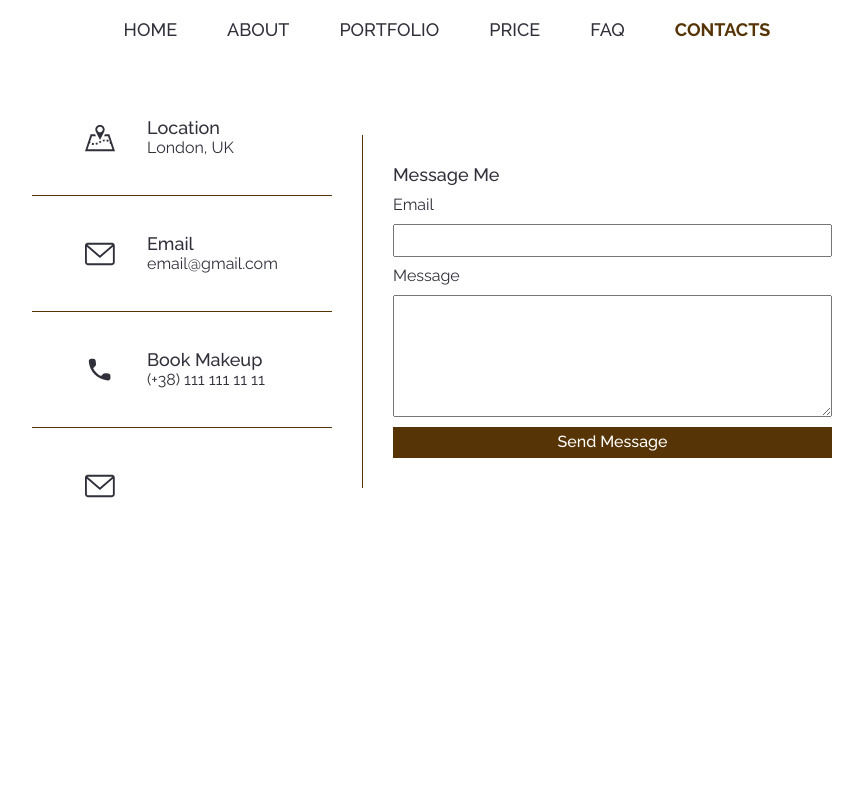
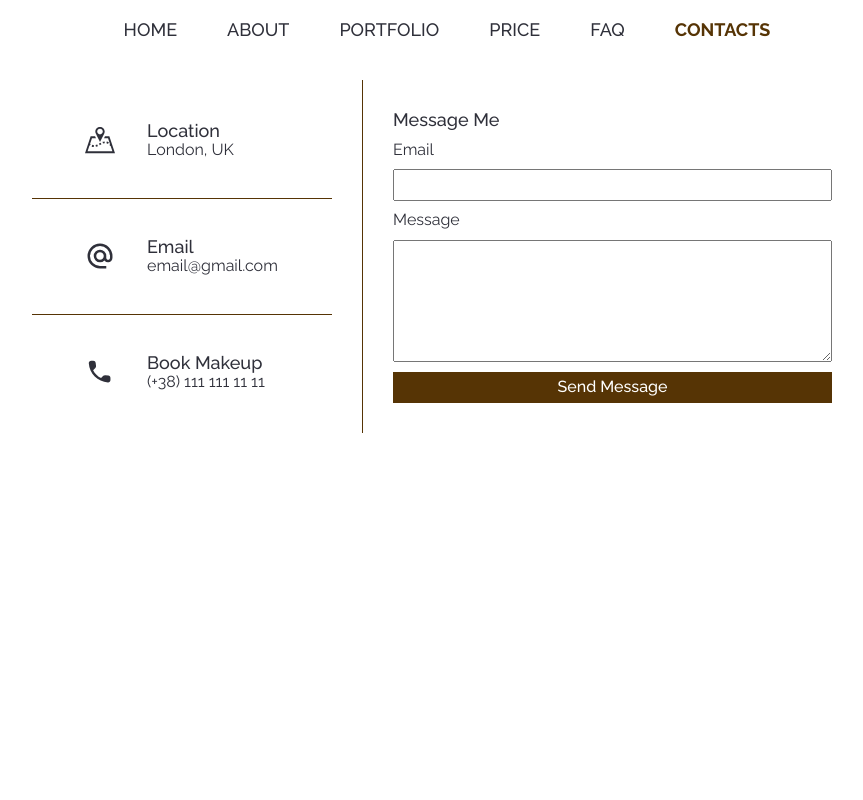
Before and after one commit to OlegKushnir/makeup, a React (Create React App) app: page /makeup/contacts in a window 1280 px wide. Shown: the top 800 px of the page, without its empty margins (193-1056 px from the left). Built offline with nearby package versions, Linux system fonts and the light colour scheme; a web font is replaced by a local one.

Commit message:
upd
icons

```diff
--- a/src/components/Contacts/Contacts.jsx
+++ b/src/components/Contacts/Contacts.jsx
@@ -7,11 +7,11 @@ const Contacts = () => {
   // const handleSubmit = () => {
   //   console.log('Sending message');
   // };
-  const handleOpen = () => {
-    // setOpenMessage(!openMessage);
-    // setOpenMessage(true);
+  // const handleOpen = () => {
+  //   setOpenMessage(!openMessage);
+  //   setOpenMessage(true);
 
-  }
+  // }
   return (
         <div className={app.contacts__wrapper}>
           <ul className={app.contacts}>
@@ -33,7 +33,7 @@ const Contacts = () => {
                 title="email"
               >
                 <svg className="icon" width="30" height="30">
-                  <use href="icons.svg#envelope"></use>
+                  <use href="icons.svg#alternate_email"></use>
                 </svg>
               </a>
               <div>
@@ -56,14 +56,14 @@ const Contacts = () => {
                 <p className={app.text}>(+38) 111 111 11 11</p>
               </div>
             </li>
-            <li className={app.contacts__item} onClick={handleOpen}>
+            {/* <li className={app.contacts__item} onClick={handleOpen}>
               <div className={app.contacts__link} id='message'>
                 <svg className="icon" width="30" height="30">
                   <use href="icons.svg#envelope"></use>
                 </svg>
               </div>
-              {/* {openMessage ? <MessageMe/> : <h2 className={app.title}>Message Me</h2>} */}
-            </li>
+              {openMessage ? <MessageMe/> : <h2 className={app.title}>Message Me</h2>}
+            </li> */}
           </ul>
           <MessageMe/>
           {/* <div className={app.message}>
```
Also changed, not shown: public/icons.svg.
